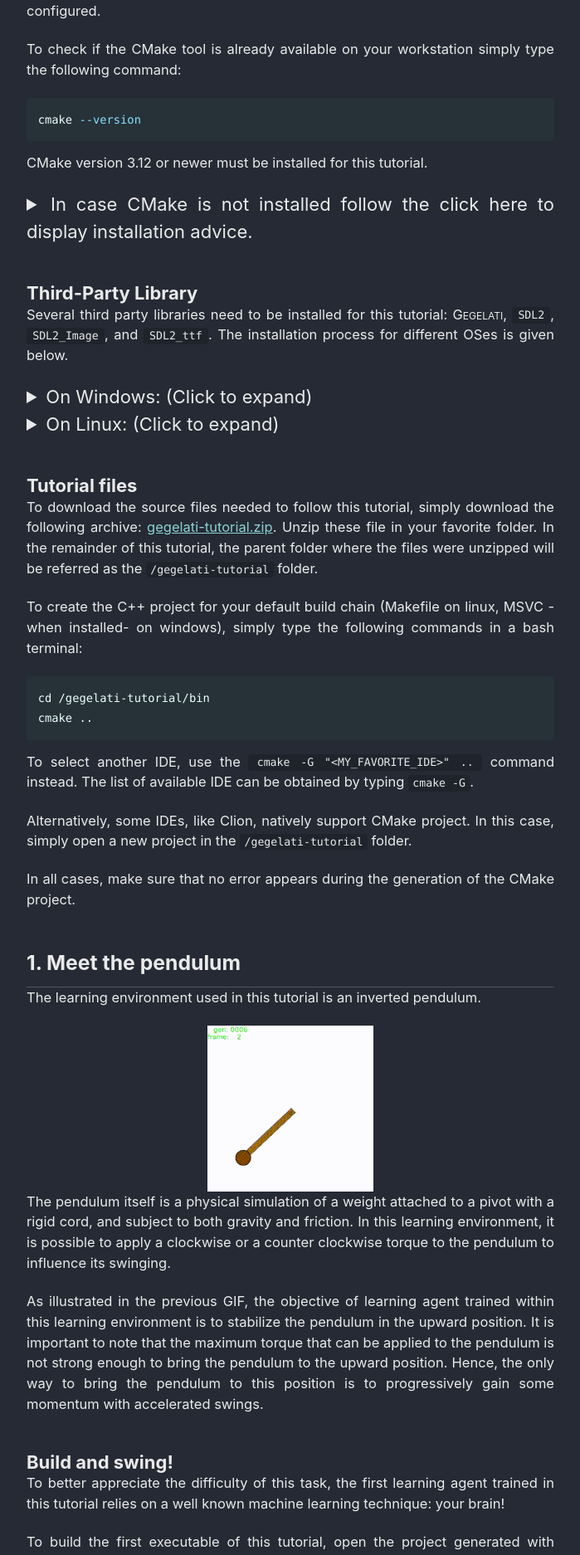
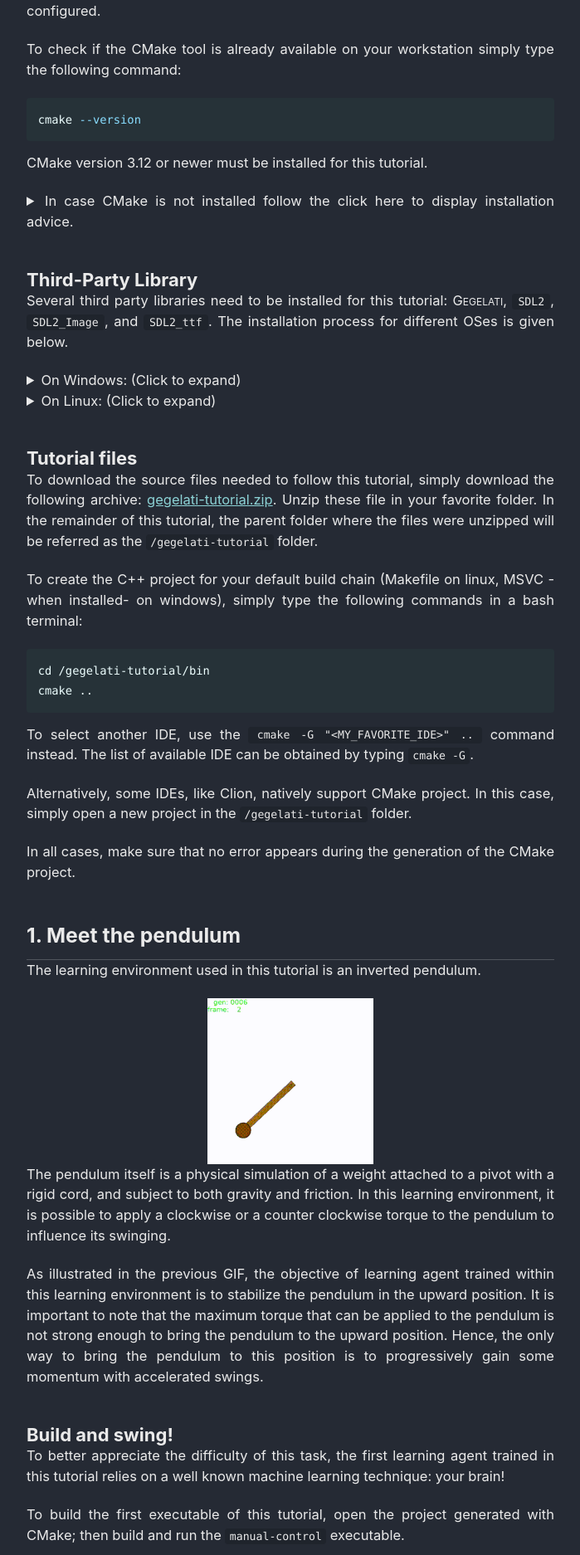
Before and after one commit to gegelati/gegelati-tutorial, a Jekyll site: the page built from docs/_pages/index.md, in a window 1280 px wide. Shown: the part 1263-3137 px from the top of the page at 83% size, without its empty margins (290-989 px from the left). Built offline with Jekyll 4.4.1, drawn with Linux system fonts in a browser that asks for light colours; cached includes are drawn as plain includes; formulas are drawn with MathJax 3; the list of posts is cut into pages by our own code.

Commit message:
(Pages) improve details & summary layout.

```diff
--- a/docs/_layouts/default.html
+++ b/docs/_layouts/default.html
@@ -14,6 +14,12 @@ MathJax.Hub.Config({
   tex2jax: {
     inlineMath: [['$','$'], ['\\(','\\)']],
     processEscapes: true
+  },
+  chtml: {
+	scale: 0.8
+  },
+  svg: {
+	scale: 0.8
   }
 });
 </script>
--- a/docs/assets/css/main.scss
+++ b/docs/assets/css/main.scss
@@ -17,7 +17,15 @@ h2, h3 {
 }
 
 h4 {
-	font-size: $h-size-6;
+	font-size: $h-size-5;
 	margin-bottom: 0px;
 	font-style: italic;
 }
+
+summary {
+	font-size: $type-size-5;
+}
+
+.MathJax_Display {
+	font-size: $type-size-5;
+}
```
